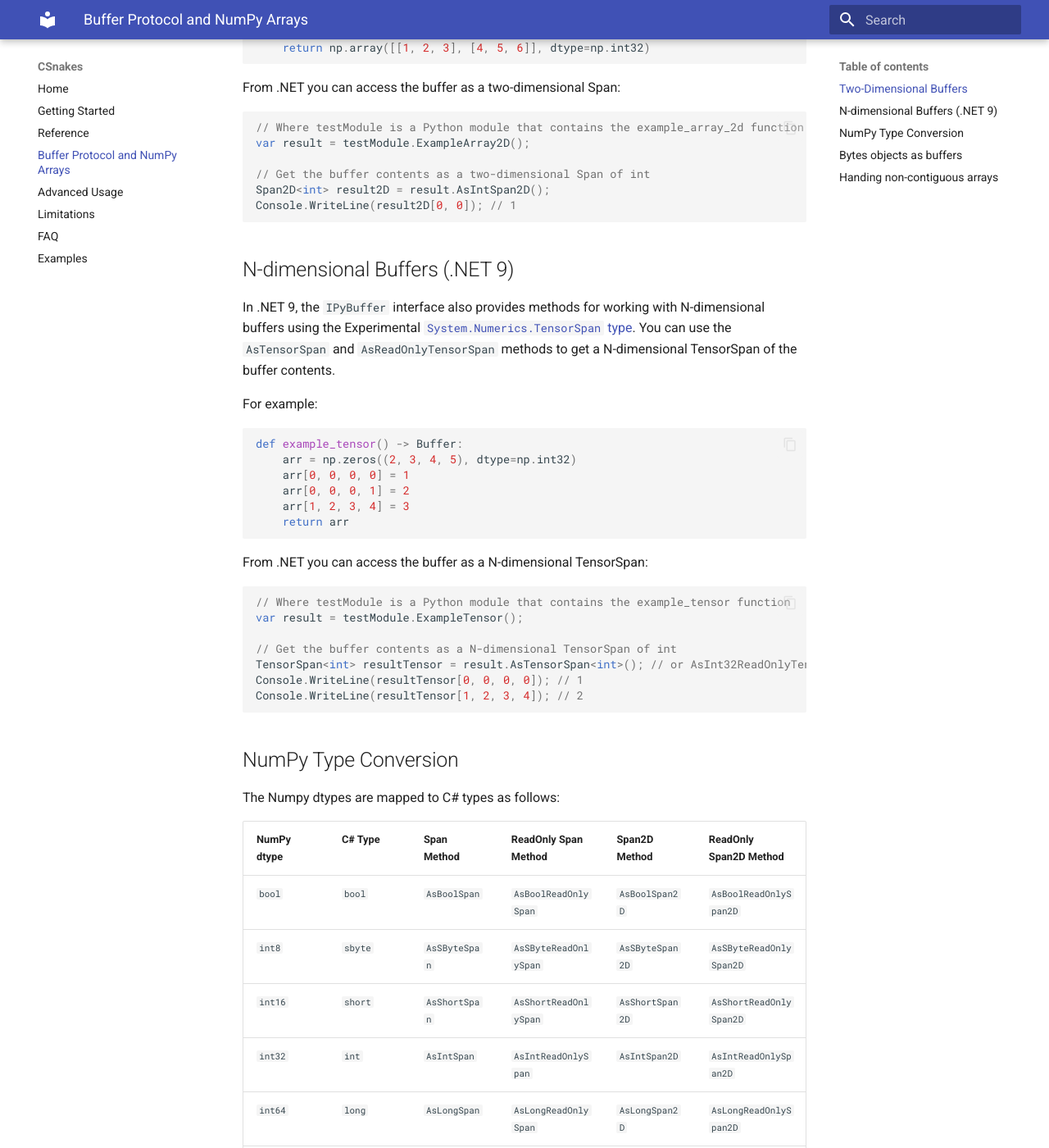
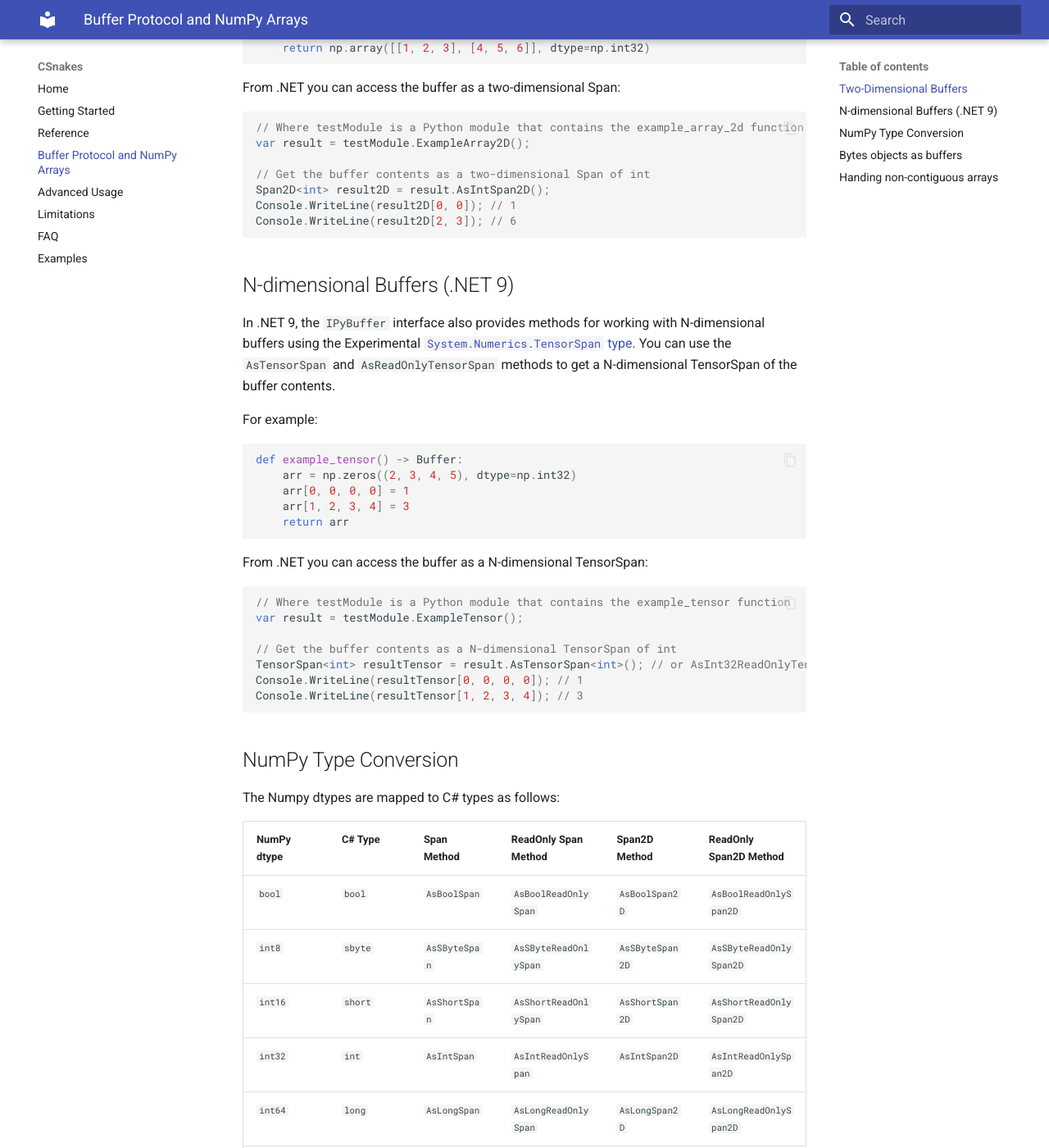
Before and after one commit to tonybaloney/CSnakes, an MkDocs documentation site: the page built from docs/buffers.md, in a window 1280 px wide and 1400 px high, scrolled down 1634 px. Shown: the whole window at 82% size. Built offline with MkDocs 1.6.1 and Material for MkDocs 9.7.7, drawn with Linux system fonts in a browser that asks for light colours.

Commit message:
Fix examples in docs

````diff
--- a/docs/buffers.md
+++ b/docs/buffers.md
@@ -76,6 +76,7 @@ var result = testModule.ExampleArray2D();
 // Get the buffer contents as a two-dimensional Span of int
 Span2D<int> result2D = result.AsIntSpan2D();
 Console.WriteLine(result2D[0, 0]); // 1
+Console.WriteLine(result2D[2, 3]); // 6
 
 ```
 
@@ -89,7 +90,6 @@ For example:
 def example_tensor() -> Buffer:
     arr = np.zeros((2, 3, 4, 5), dtype=np.int32)
     arr[0, 0, 0, 0] = 1
-    arr[0, 0, 0, 1] = 2
     arr[1, 2, 3, 4] = 3
     return arr
 ```
@@ -103,7 +103,7 @@ var result = testModule.ExampleTensor();
 // Get the buffer contents as a N-dimensional TensorSpan of int
 TensorSpan<int> resultTensor = result.AsTensorSpan<int>(); // or AsInt32ReadOnlyTensorSpan
 Console.WriteLine(resultTensor[0, 0, 0, 0]); // 1
-Console.WriteLine(resultTensor[1, 2, 3, 4]); // 2
+Console.WriteLine(resultTensor[1, 2, 3, 4]); // 3
 ```
 
 ## NumPy Type Conversion
````
